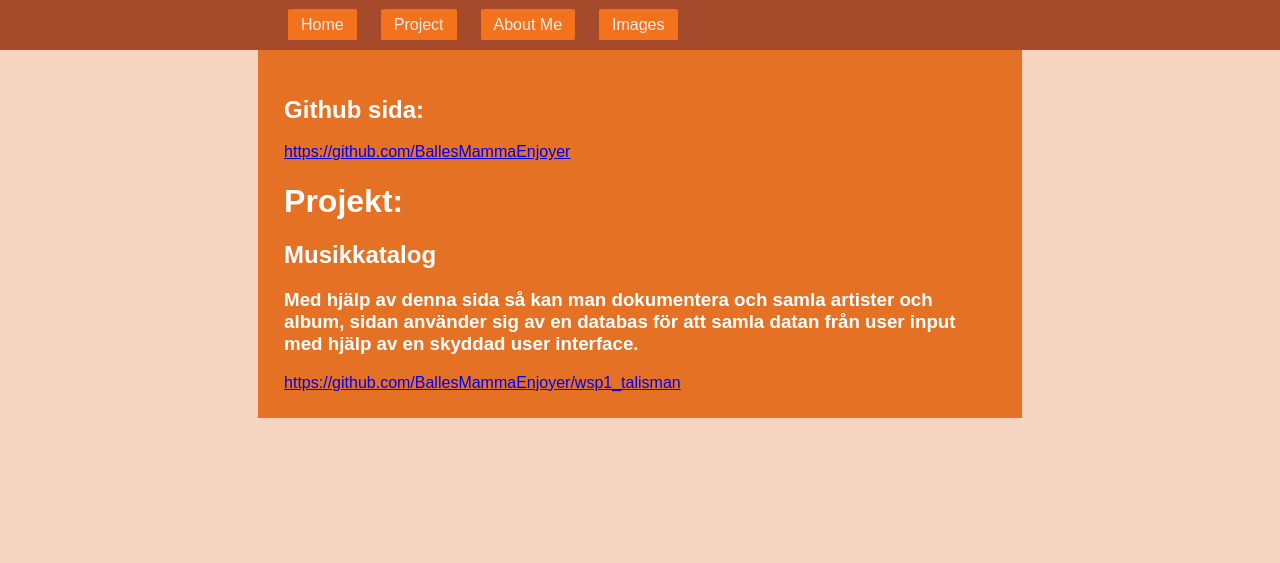
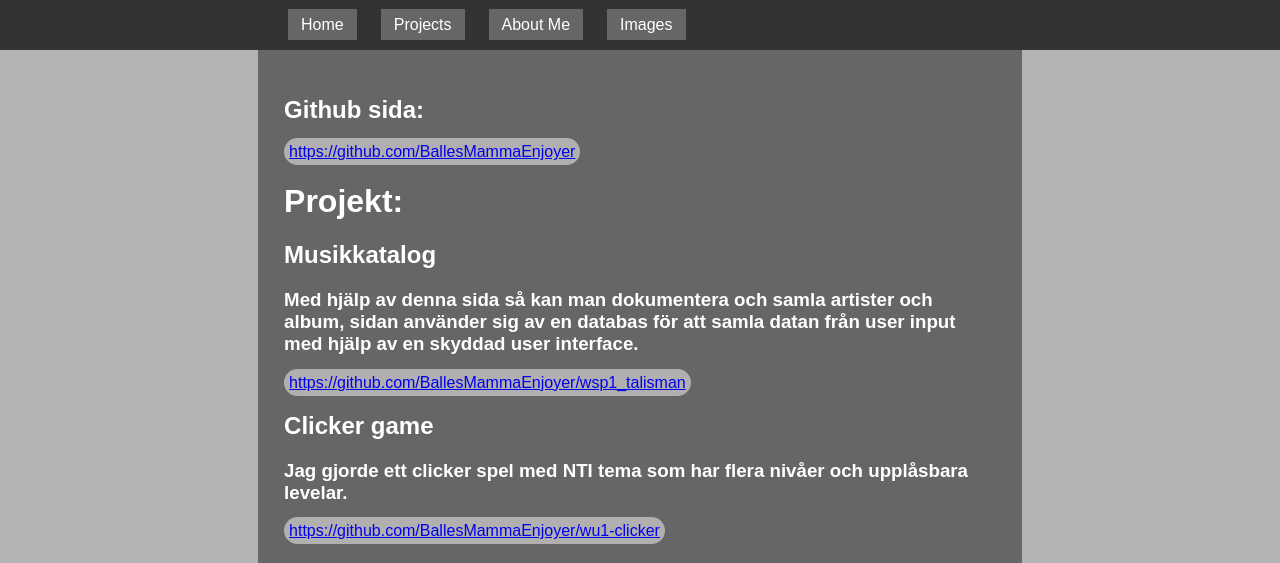
Before and after one commit to BallesMammaEnjoyer/CV-2, a plain HTML site: page projekt.html in a window 1280 px wide. Shown: the top 563 px of the page. Drawn offline with Linux system fonts and the light colour scheme.

Commit message:
gjorde allt

```diff
--- a/css/style.css
+++ b/css/style.css
@@ -25,6 +25,19 @@ i{
     position: relative;
 }
 
+ul{
+    background-color:#333333;
+}
+
+.border-round {
+    border-radius: 25px;
+  background: #b1afaf;
+  padding: 5px;
+  width: 200px;
+  height: 150px;
+
+}
+
 .center {
     display: block;
     margin-left: auto;
@@ -43,6 +56,10 @@ img {
  text-align: right;
 }
 
+.newsfix {
+    padding-left: 5%;
+}
+
 .gallery {
     list-style: none;
     padding: 0;
@@ -54,7 +71,6 @@ img {
 
 .gallery img {
     display: block;
-    width: 100%;
 
     object-fit: cover;
     aspect-ratio: 4/3;
@@ -76,7 +92,7 @@ img {
 }
 
 header {
-    background-color: #A64A2C;
+    background-color: #333333;
     z-index: 2;
     position: relative;
 }
@@ -95,7 +111,7 @@ nav>ul {
 }
 
 body {
-    background-color: #f5d5c1;
+    background-color: #b3b3b3;
 }
 
 .hero {
@@ -111,7 +127,7 @@ main {
 
     padding-top: 1rem;
     padding: 2%;
-    background-color: #E57124;
+    background-color: #666666;
 }
 
 .hero>h1 {
@@ -132,8 +148,8 @@ footer {
 }
 
 :root {
-    --color-light: #f0f0f0;
-    --color-dark: #F4721C;
+    --color-light: #ffffff;
+    --color-dark: #666666;
     --color-primary: #ec325a;
     --color-secondary: #4a0080;
 }
@@ -154,5 +170,5 @@ footer {
 }
 
 .btn-rounded {
-    border-radius: 5%;
+    border-radius: 0%;
 }
--- a/projekt.html
+++ b/projekt.html
@@ -23,7 +23,7 @@
                 <li>
 
                     <a href="projekt.html" class="btn btn-rounded">
-                        Project
+                        Projects
                     </a>
                 </li>
                 <li>
@@ -45,16 +45,18 @@
     </header>
     <main class="container">
         <h2>Github sida:</h2>
-        <a href="https://github.com/BallesMammaEnjoyer">https://github.com/BallesMammaEnjoyer</a>
+        <a class="border-round" href="https://github.com/BallesMammaEnjoyer">https://github.com/BallesMammaEnjoyer</a>
         <h1>Projekt:</h1>
         <h2>Musikkatalog</h2>
         <h3>Med hjälp av denna sida så kan man dokumentera och samla artister
             och album, sidan använder sig av en databas för att samla datan
             från user input med hjälp av en skyddad user interface.
         </h3>
-        <a href="https://github.com/BallesMammaEnjoyer/wsp1_talisman">https://github.com/BallesMammaEnjoyer/wsp1_talisman</a>
+        <a class="border-round" href="https://github.com/BallesMammaEnjoyer/wsp1_talisman">https://github.com/BallesMammaEnjoyer/wsp1_talisman</a>
 
-
+        <h2>Clicker game</h2>
+       <h3>Jag gjorde ett clicker spel med NTI tema som har flera nivåer och upplåsbara levelar.</h3>
+       <a class="border-round" href="https://github.com/BallesMammaEnjoyer/wu1-clicker">https://github.com/BallesMammaEnjoyer/wu1-clicker</a>
 
 
 
```
Also changed, not shown: aboutme.html (+1 -1 lines), bilagor.html (+1 -1 lines), index.html (+16 -3 lines).
